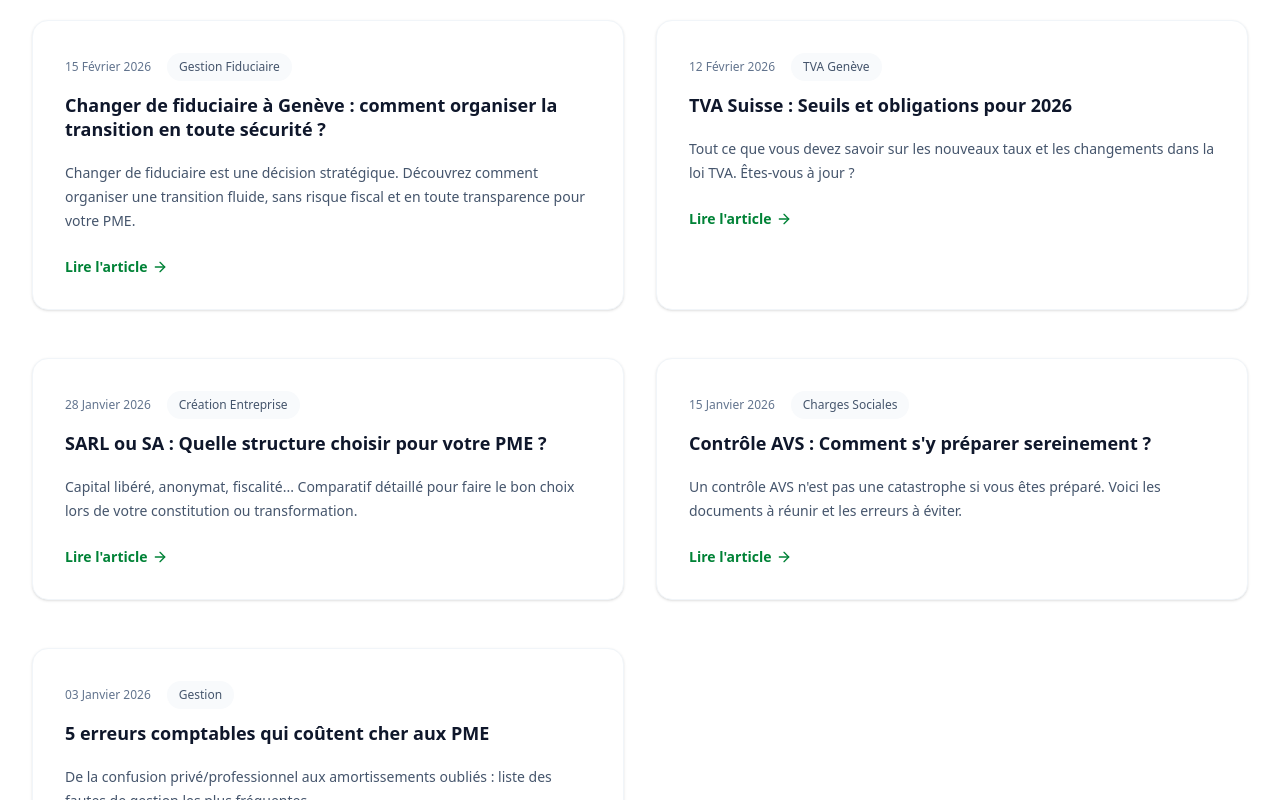
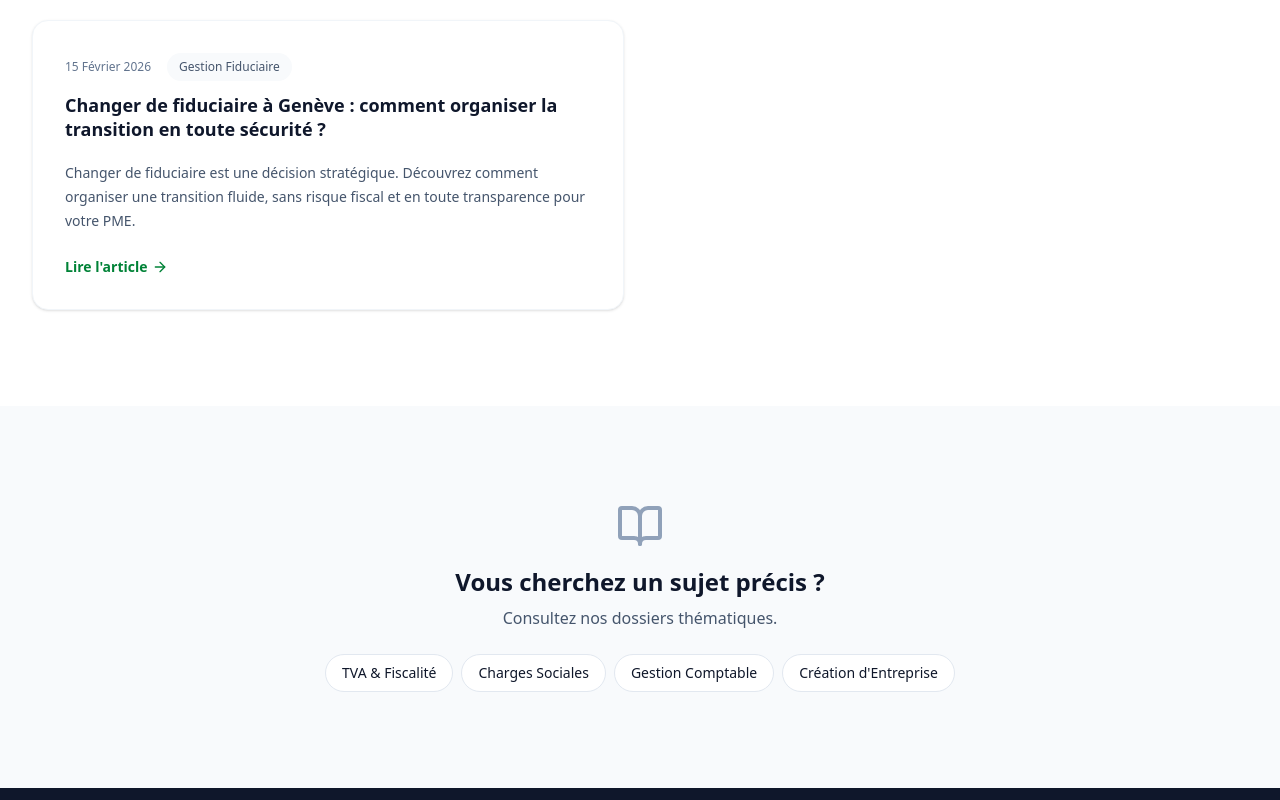
Before and after one commit to lopezdamien/fiduconnect, a Next.js app: page /ressources in a window 1280 px wide. Shown: the part 420-1220 px from the top of the page. Built offline with nearby package versions, Linux system fonts and the light colour scheme.

Commit message:
Remove placeholder articles from resources page

```diff
--- a/app/ressources/page.tsx
+++ b/app/ressources/page.tsx
@@ -16,34 +16,6 @@ export default function Resources() {
             category: "Gestion Fiduciaire",
             date: "15 Février 2026",
             slug: "/changer-fiduciaire-geneve"
-        },
-        {
-            title: "TVA Suisse : Seuils et obligations pour 2026",
-            excerpt: "Tout ce que vous devez savoir sur les nouveaux taux et les changements dans la loi TVA. Êtes-vous à jour ?",
-            category: "TVA Genève",
-            date: "12 Février 2026",
-            slug: "tva-suisse-2026"
-        },
-        {
-            title: "SARL ou SA : Quelle structure choisir pour votre PME ?",
-            excerpt: "Capital libéré, anonymat, fiscalité... Comparatif détaillé pour faire le bon choix lors de votre constitution ou transformation.",
-            category: "Création Entreprise",
-            date: "28 Janvier 2026",
-            slug: "sarl-vs-sa"
-        },
-        {
-            title: "Contrôle AVS : Comment s'y préparer sereinement ?",
-            excerpt: "Un contrôle AVS n'est pas une catastrophe si vous êtes préparé. Voici les documents à réunir et les erreurs à éviter.",
-            category: "Charges Sociales",
-            date: "15 Janvier 2026",
-            slug: "controle-avs"
-        },
-        {
-            title: "5 erreurs comptables qui coûtent cher aux PME",
-            excerpt: "De la confusion privé/professionnel aux amortissements oubliés : liste des fautes de gestion les plus fréquentes.",
-            category: "Gestion",
-            date: "03 Janvier 2026",
-            slug: "erreurs-comptables"
         }
     ];
 
```
